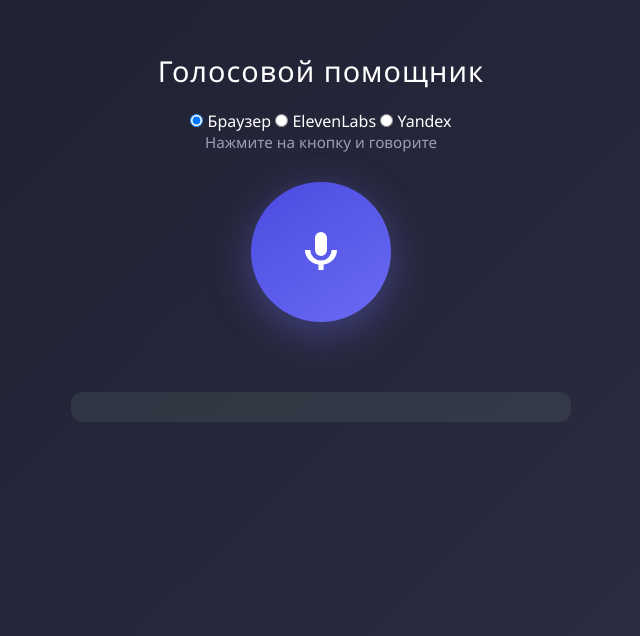
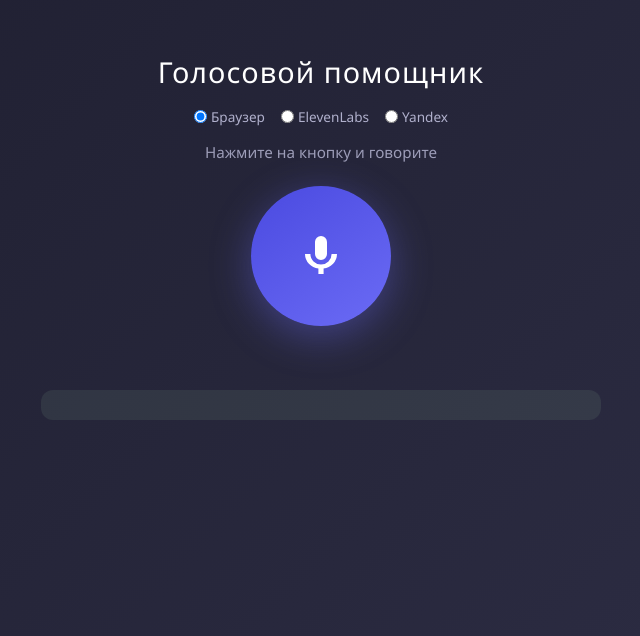
Before and after one commit to Slava253/pomoshik, a plain HTML site: page index.html in a window 1280 px wide. Shown: the part 164-800 px from the top of the page, without its empty margins (319-959 px from the left). Drawn offline with Linux system fonts and the light colour scheme.

Commit message:
Update style.css

```diff
--- a/style.css
+++ b/style.css
@@ -1,8 +1,4 @@
-* {
-    box-sizing: border-box;
-    margin: 0;
-    padding: 0;
-}
+* { box-sizing: border-box; margin: 0; padding: 0; }
 
 body {
     min-height: 100vh;
@@ -15,80 +11,48 @@ body {
     padding: 20px;
 }
 
-.assistant {
-    text-align: center;
-    max-width: 500px;
-    width: 100%;
+.assistant { text-align: center; max-width: 560px; width: 100%; }
+
+h1 { font-weight: 300; font-size: 1.8rem; margin-bottom: 16px; letter-spacing: 1px; }
+
+.tts-selector {
+    display: flex;
+    justify-content: center;
+    gap: 16px;
+    margin-bottom: 16px;
+    font-size: 0.85rem;
+    color: #b0b0cc;
 }
 
-h1 {
-    font-weight: 300;
-    font-size: 1.8rem;
-    margin-bottom: 20px;
-    letter-spacing: 1px;
-}
+.tts-selector label { cursor: pointer; display: flex; align-items: center; gap: 4px; }
 
-.status {
-    color: #9d9db8;
-    margin-bottom: 30px;
-    font-size: 0.95rem;
-    min-height: 1.2em;
-}
+.status { color: #9d9db8; margin-bottom: 24px; font-size: 0.95rem; min-height: 1.2em; }
 
 .mic-btn {
-    width: 140px;
-    height: 140px;
-    border-radius: 50%;
-    border: none;
-    background: linear-gradient(145deg, #4a4ae0, #6b6bf5);
-    color: white;
-    cursor: pointer;
-    display: flex;
-    align-items: center;
-    justify-content: center;
-    margin: 0 auto 30px;
+    width: 140px; height: 140px; border-radius: 50%; border: none;
+    background: linear-gradient(145deg, #4a4ae0, #6b6bf5); color: white;
+    cursor: pointer; display: flex; align-items: center; justify-content: center;
+    margin: 0 auto 24px;
     box-shadow: 0 10px 40px rgba(107, 107, 245, 0.4);
     transition: transform 0.2s, box-shadow 0.2s;
 }
+.mic-btn:hover { transform: scale(1.05); }
+.mic-btn:active { transform: scale(0.97); }
 
-.mic-btn:hover {
-    transform: scale(1.05);
-}
-
-.mic-btn:active {
-    transform: scale(0.97);
-}
-
-/* Пульсация при прослушивании */
 .mic-btn.listening {
     background: linear-gradient(145deg, #e04a4a, #f56b6b);
     box-shadow: 0 10px 40px rgba(245, 107, 107, 0.6);
     animation: pulse 1.5s infinite;
 }
-
 @keyframes pulse {
     0%   { box-shadow: 0 0 0 0 rgba(245, 107, 107, 0.7); }
     70%  { box-shadow: 0 0 0 30px rgba(245, 107, 107, 0); }
     100% { box-shadow: 0 0 0 0 rgba(245, 107, 107, 0); }
 }
 
-.transcript,
-.response {
-    min-height: 30px;
-    font-size: 1rem;
-    line-height: 1.5;
-    padding: 12px;
-    border-radius: 12px;
-    margin-top: 10px;
-    word-wrap: break-word;
+.transcript, .response {
+    min-height: 30px; font-size: 1rem; line-height: 1.5;
+    padding: 12px; border-radius: 12px; margin-top: 10px; word-wrap: break-word;
 }
-
-.transcript {
-    color: #c7c7e0;
-    font-style: italic;
-}
-
-.response {
-    color: #b8f5c0;
-    background: rgba(184, 245, 192, 0.08);
-}
+.transcript { color: #c7c7e0; font-style: italic; }
+.response { color: #b8f5c0; background: rgba(184, 245, 192, 0.08); }
```
